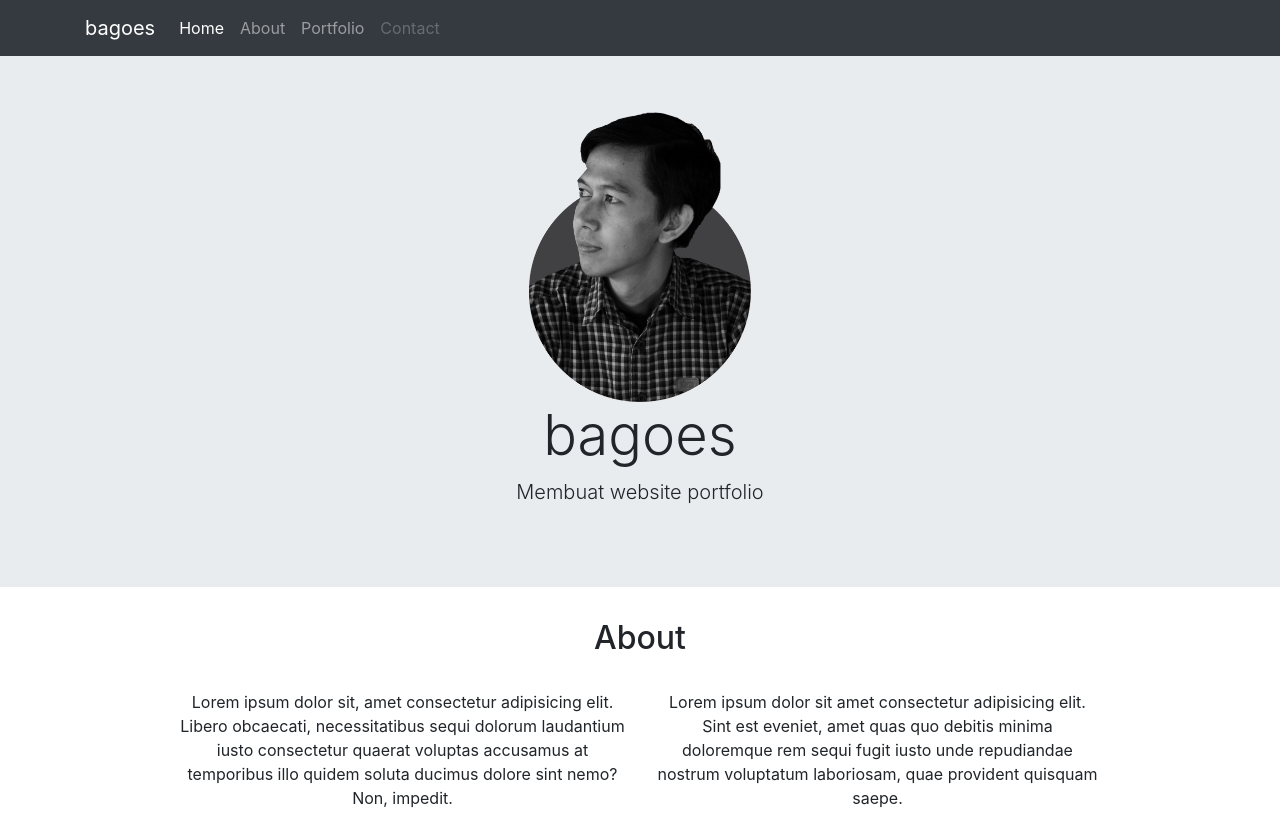
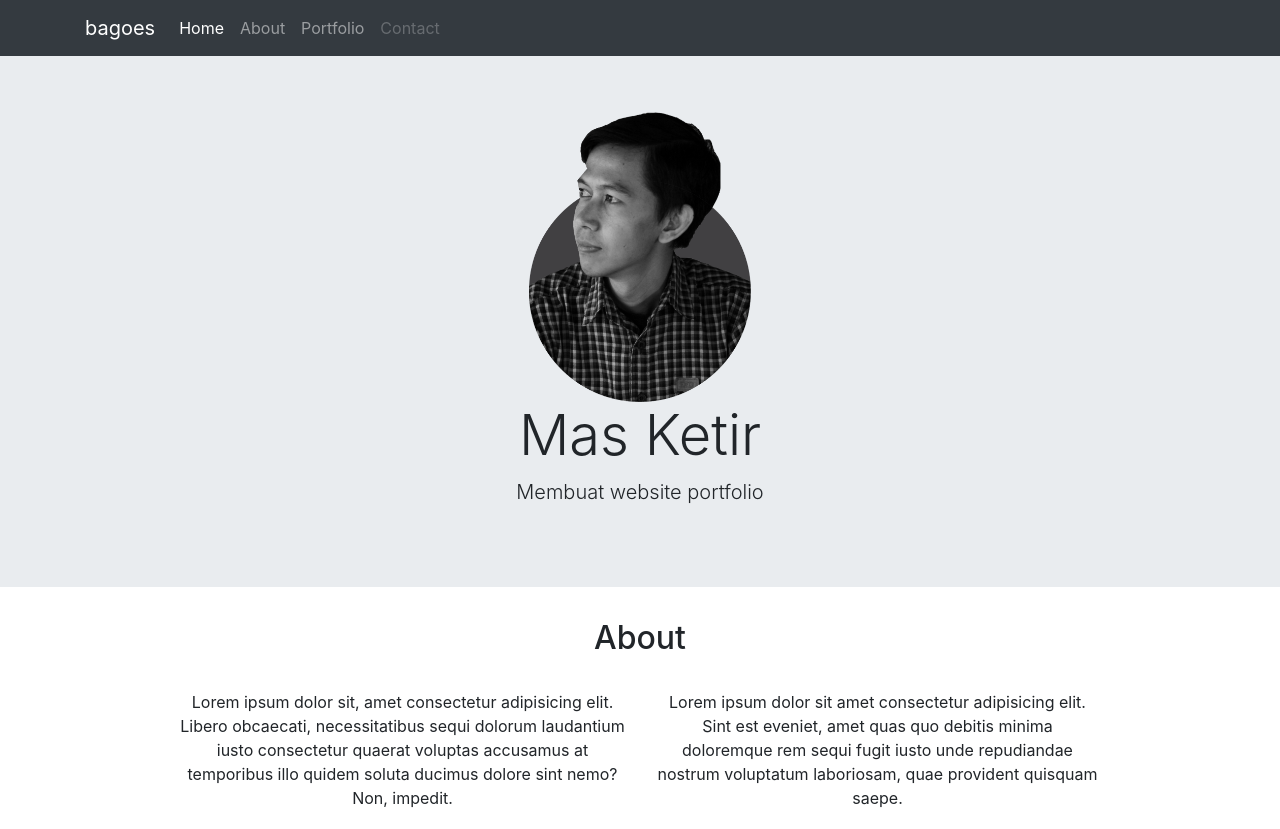
Before and after one commit to bagoes/portfolio-2, a plain HTML site: page index.html in a window 1280 px wide. Shown: the top 829 px of the page. Drawn offline with nearby package versions, Linux system fonts and the light colour scheme.

Commit message:
edit jumbotron title

```diff
--- a/index.html
+++ b/index.html
@@ -42,7 +42,7 @@
         <div class="jumbotron jumbotron-fluid">
             <div class="container text-center">
                 <img src="img/profile.png" width="20%">
-                <h1 class="display-4">bagoes</h1>
+                <h1 class="display-4">Mas Ketir</h1>
                 <p class="lead">Membuat website portfolio</p>
             </div>
         </div>
```
